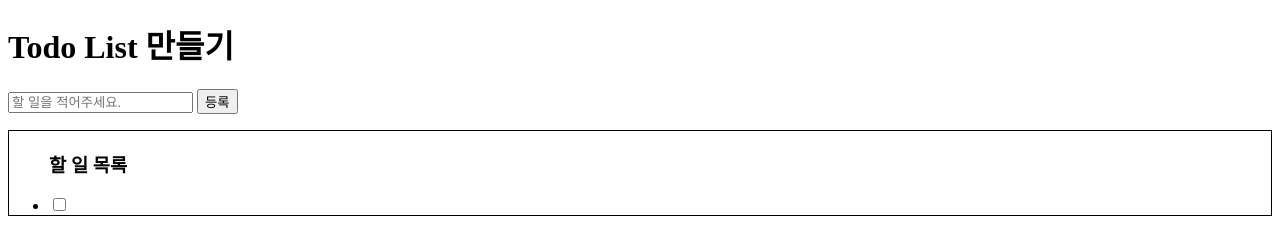
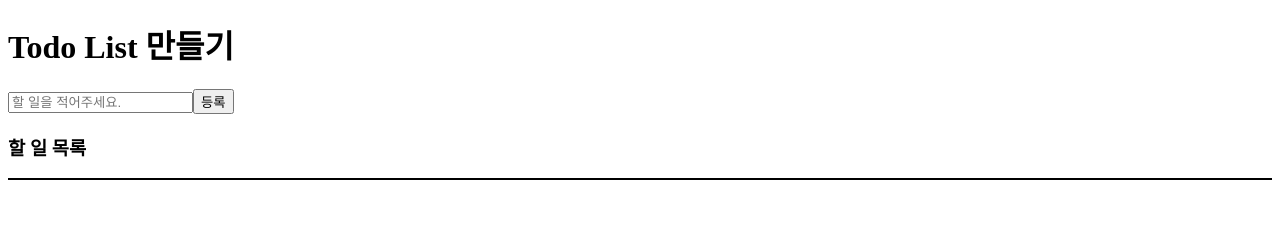
Before and after one commit to so0kim/makingTodoList, a plain HTML site: page index.html in a window 1280 px wide. Both pictures are taken after a click on the button "등록". Drawn offline with Linux system fonts and the light colour scheme.

Commit message:
2020-11-17 18:25 feedback 1 : using namespace

```diff
--- a/index.html
+++ b/index.html
@@ -12,13 +12,13 @@
     <h1>Todo List 만들기</h1>
 
     <div id = "result">
-            <div>
-                <input type="text" id = "todoThings" placeholder = "할 일을 적어주세요." />
-                <button id = "enroll">등록</button>
+            <div id = "enrolled">
+                <!-- <input type="text" id = "todoThings" placeholder = "할 일을 적어주세요." />
+                <button id = "enroll">등록</button> -->
             </div>
 
+            <h3>할 일 목록</h3>
             <ul id = "todoList">
-                <h3>할 일 목록</h3>
 
             </ul>
     </div>
--- a/js/panel/enroll/input.js
+++ b/js/panel/enroll/input.js
@@ -0,0 +1,96 @@
+/**
+ * input 객체
+ */
+
+Panel.Enroll.Input = class {
+    constructor(todo){
+        const option = todo ? todo : {};
+        this.target = option.target ? option.target : undefined;
+
+        this.myDiv = document.createElement('div');
+        this.myDiv.className = 'enrollMission';
+
+        this.input = this.createInputText();
+
+        this.btn = this.craeteEnrollBtn();
+        this.bindingEvent();
+
+        this.myDiv.appendChild(this.input)
+        this.myDiv.appendChild(this.btn);
+
+        if (this.target){
+            this.target.appendChild(this.myDiv);
+        }
+    }
+
+
+    createInputText(){
+        let input = document.createElement('input');
+        input.setAttribute('placeholder', '할 일을 적어주세요.');
+        return input;
+    }
+
+    craeteEnrollBtn(){
+        let enrollBtn = document.createElement('button');
+        enrollBtn.textContent = '등록';
+
+        return enrollBtn;
+
+    }
+
+
+    bindingEvent(){
+        this.btn.addEventListener('click', () => {
+            this.enrollMission();
+        });
+
+    }
+
+    enrollMission(){
+        console.log(this.input.value);
+        return this.input.value;
+    }
+
+
+}
+
+
+Panel.Enroll.Result = class {
+
+    constructor(todo){
+
+        this.resultDiv = document.createElement('ol');
+        this.resultDiv.className = 'todoList';
+
+        this.todo = this.createTodoList();
+
+    }
+
+    createDivResult(){
+        this.createTodoList();
+
+    }
+
+    createTodoList(){
+        let todoList = document.createElement('li');
+        let check = document.createElement('input');
+        check.type = "checkbox";
+
+        let whatTodo = new Panel.Enroll.Result.enrollMission();
+
+        todoList.appendChild(whatTodo);
+        todoList.appendChild(check);
+
+        this.checkingTodoList();
+
+        return todoList;
+    }
+
+
+    checkingTodoList(){
+        // 이벤트 바인딩...
+    }
+
+
+
+}
--- a/script.js
+++ b/script.js
@@ -1,3 +1,8 @@
+const enrolling = new Panel.Enroll.Input({
+    target : document.getElementById('enrolled')
+});
+
+
 // 등록 버튼
 let enrollBtn = document.getElementById('enroll');
 
@@ -8,7 +13,7 @@ let input = document.getElementById('todoThings');
 let list = document.getElementById('todoList');
 
 // 등록버튼 클릭 시 이벤트
-enrollBtn.addEventListener('click', enrollMission);
+// enrollBtn.addEventListener('click', enrollMission);
 
 // 등록버튼 클릭 시 생성할 이벤트
 function enrollMission(){
@@ -45,3 +50,12 @@ function completeMission(){
 
     }
 };
+
+
+
+
+
+
+
+// const aaa = new Panel.Enroll.Input('hello');
+// console.log(aaa);
```
Also changed, not shown: 1 other file.
